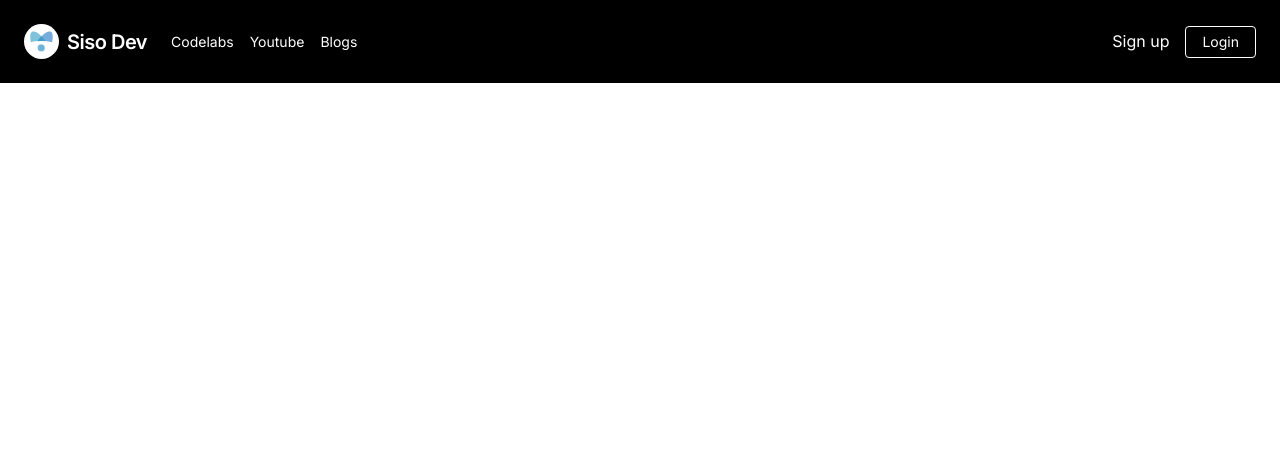
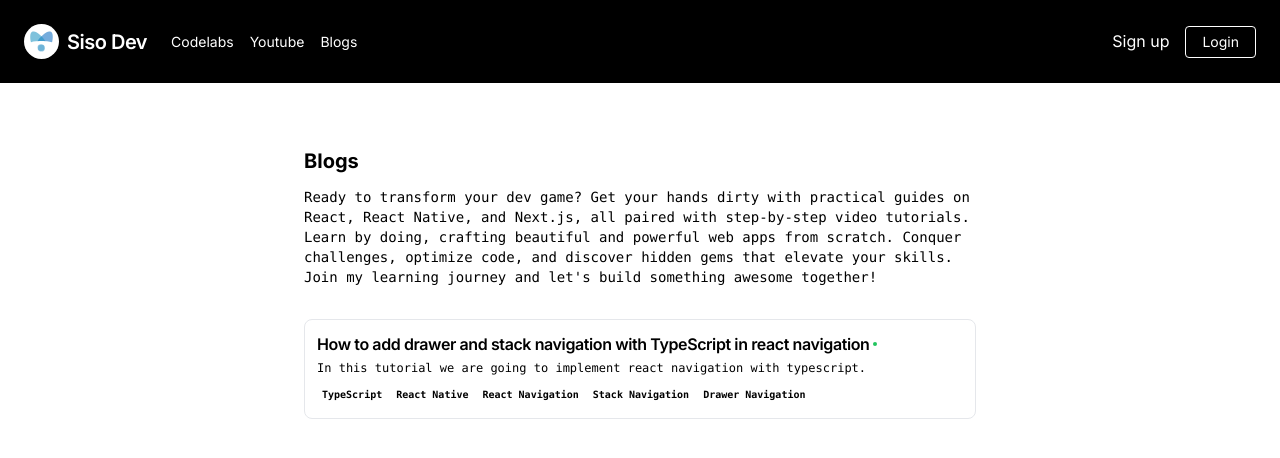
Before and after one commit to sisoalbert/sisodev, a Next.js app: page /blogs in a window 1280 px wide. Shown: the top 458 px of the page. Built offline with nearby package versions, Linux system fonts and the light colour scheme.

Commit message:
Added blogs

```diff
--- a/app/blogs/[id]/page.tsx
+++ b/app/blogs/[id]/page.tsx
@@ -1,11 +1,28 @@
+import { Section } from "@/components/ui/section";
+import UnprotectedNav from "@/components/ui/unprotectednav";
 import React from "react";
 
 export default function page({ params }: { params: { id: string } }) {
   return (
     <div>
-      <>
-        <h1>Blog {params.id}</h1>
-      </>
+      <UnprotectedNav />
+      <main className="container relative mx-auto scroll-my-12 overflow-auto p-4 print:p-12 md:p-16">
+        <section className="mx-auto w-full max-w-2xl space-y-8 bg-white print:space-y-6 h-screen overflow-auto">
+          <Section>
+            <h2 className="text-xl font-bold">{params.id}</h2>
+            <p className="text-pretty font-mono text-sm text-muted-foreground">
+              Craving a deeper understanding of cutting-edge web development?
+              Look no further! Master the powerful trio of React, React Native,
+              and Next.js with these code lab and accompanying YouTube videos.
+              Dive into practical tutorials, insightful breakdowns, and
+              real-world code examples, all presented in a clear and engaging
+              style. Whether you're a coding newbie or seasoned pro, there's
+              something for everyone to learn and grow. Let's unlock the secrets
+              of building dynamic, user-friendly applications together!{" "}
+            </p>
+          </Section>
+        </section>
+      </main>
     </div>
   );
 }
--- a/app/blogs/drawerandstacknavigation/page.tsx
+++ b/app/blogs/drawerandstacknavigation/page.tsx
@@ -1,3 +1,4 @@
+import { Section } from "@/components/ui/section";
 import UnprotectedNav from "@/components/ui/unprotectednav";
 import React from "react";
 
@@ -5,7 +6,38 @@ export default function page() {
   return (
     <div>
       <UnprotectedNav />
-      <main className="container relative mx-auto scroll-my-12 overflow-auto p-4 print:p-12 md:p-16"></main>
+      <main className="container relative mx-auto scroll-my-12 overflow-auto p-4 print:p-12 md:p-16">
+        <section className="mx-auto w-full max-w-2xl space-y-8 bg-white print:space-y-6 h-screen overflow-auto">
+          <Section>
+            <h2 className="text-xl font-bold">
+              How to add drawer and stack navigation with TypeScript in react
+              navigation
+            </h2>
+            <p className="text-pretty font-mono text-sm text-muted-foreground">
+              This repository provides a well-structured and type-safe
+              implementation of a drawer navigation using React Navigation.{" "}
+            </p>
+          </Section>
+          <Section>
+            <div className="bg-white rounded-lg shadow-md p-4 flex items-center justify-between">
+              <div className="flex flex-col items-start">
+                <h3 className="text-lg font-medium text-gray-900">
+                  TypedDrawerNavigationApp
+                </h3>
+                <p className="text-sm text-gray-500">
+                  Drawer and stack navigation with TypeScript
+                </p>
+              </div>
+              <a
+                href="https://github.com/sisoalbert/TypedDrawerNavigationApp"
+                className="bg-blue-500 hover:bg-blue-700 text-white font-bold py-2 px-4 rounded"
+              >
+                View on GitHub
+              </a>
+            </div>
+          </Section>
+        </section>
+      </main>
     </div>
   );
 }
--- a/app/blogs/page.tsx
+++ b/app/blogs/page.tsx
@@ -1,3 +1,5 @@
+import { BlogCard } from "@/components/blog-card";
+import { Section } from "@/components/ui/section";
 import UnprotectedNav from "@/components/ui/unprotectednav";
 import React from "react";
 
@@ -5,7 +7,40 @@ export default function page() {
   return (
     <div>
       <UnprotectedNav />
-      <main className="container relative mx-auto scroll-my-12 overflow-auto p-4 print:p-12 md:p-16"></main>
+      <main className="container relative mx-auto scroll-my-12 overflow-auto p-4 print:p-12 md:p-16">
+        <section className="mx-auto w-full max-w-2xl space-y-8 bg-white print:space-y-6 h-screen overflow-auto">
+          <Section>
+            <h2 className="text-xl font-bold">Blogs</h2>
+            <p className="text-pretty font-mono text-sm text-muted-foreground">
+              Ready to transform your dev game? Get your hands dirty with
+              practical guides on React, React Native, and Next.js, all paired
+              with step-by-step video tutorials. Learn by doing, crafting
+              beautiful and powerful web apps from scratch. Conquer challenges,
+              optimize code, and discover hidden gems that elevate your skills.
+              Join my learning journey and let's build something awesome
+              together!
+            </p>
+          </Section>
+          <Section>
+            <BlogCard
+              title={
+                "How to add drawer and stack navigation with TypeScript in react navigation"
+              }
+              description={
+                "In this tutorial we are going to implement react navigation with typescript."
+              }
+              tags={[
+                "TypeScript",
+                "React Native",
+                "React Navigation",
+                "Stack Navigation",
+                "Drawer Navigation",
+              ]}
+              link="/blogs/drawerandstacknavigation"
+            />
+          </Section>
+        </section>
+      </main>
     </div>
   );
 }
--- a/app/codelabs/page.tsx
+++ b/app/codelabs/page.tsx
@@ -1,15 +1,28 @@
+import { Section } from "@/components/ui/section";
+import UnprotectedNav from "@/components/ui/unprotectednav";
 import React from "react";
 
 export default function page() {
   return (
     <div>
-      All code labs
-      <br />
-      <a href="https://github.com/siso-dev/sisodev/tree/main/app/codelabs">
-        https://github.com/siso-dev/sisodev/tree/main/app/codelabs
-      </a>
-      <br />
-      <a href="https://sisodev.com/codelabs">https://sisodev.com/codelabs</a>
+      <UnprotectedNav />
+      <main className="container relative mx-auto scroll-my-12 overflow-auto p-4 print:p-12 md:p-16">
+        <section className="mx-auto w-full max-w-2xl space-y-8 bg-white print:space-y-6 h-screen overflow-auto">
+          <Section>
+            <h2 className="text-xl font-bold">Code Labs</h2>
+            <p className="text-pretty font-mono text-sm text-muted-foreground">
+              Craving a deeper understanding of cutting-edge web development?
+              Look no further! Master the powerful trio of React, React Native,
+              and Next.js with these code lab and accompanying YouTube videos.
+              Dive into practical tutorials, insightful breakdowns, and
+              real-world code examples, all presented in a clear and engaging
+              style. Whether you're a coding newbie or seasoned pro, there's
+              something for everyone to learn and grow. Let's unlock the secrets
+              of building dynamic, user-friendly applications together!{" "}
+            </p>
+          </Section>
+        </section>
+      </main>
     </div>
   );
 }
--- a/app/page.tsx
+++ b/app/page.tsx
@@ -20,14 +20,7 @@ export default function Page() {
   return (
     <>
       <UnprotectedNav />
-
       <main className="container relative mx-auto scroll-my-12 overflow-auto p-4 print:p-12 md:p-16">
-        <Link href="/blogs/todoapp">TODO APP</Link>
-        <br />
-        <Link href="/codelabs/newupdatesreactnative73">
-          NEW UPDATES REACT NATIVE 7.3
-        </Link>
-
         <section className="mx-auto w-full max-w-2xl space-y-8 bg-white print:space-y-6">
           <div className="flex items-center justify-between">
             <div className="flex-1 space-y-1.5">
--- /dev/null
+++ b/components/blog-card.tsx
@@ -0,0 +1,50 @@
+import {
+  Card,
+  CardHeader,
+  CardContent,
+  CardDescription,
+  CardTitle,
+} from "./ui/card";
+import { Badge } from "./ui/badge";
+import Link from "next/link";
+
+interface Props {
+  title: string;
+  description: string;
+  tags: readonly string[];
+  link: string;
+}
+
+export function BlogCard({ title, description, tags, link }: Props) {
+  return (
+    <Link href={link}>
+      <Card className="flex flex-col overflow-hidden border border-muted p-3 hover:bg-slate-50">
+        <CardHeader className="">
+          <div className="space-y-1">
+            <CardTitle className="text-base inline-flex items-center gap-1 hover:underline">
+              {title}
+              <span className="size-1 rounded-full bg-green-500"></span>
+            </CardTitle>
+            <div className="hidden font-mono text-xs underline print:visible"></div>
+            <CardDescription className="font-mono text-xs">
+              {description}
+            </CardDescription>
+          </div>
+        </CardHeader>
+        <CardContent className="mt-auto flex">
+          <div className="mt-2 flex flex-wrap gap-1">
+            {tags.map((tag) => (
+              <Badge
+                className="px-1 py-0 text-[10px]"
+                variant="secondary"
+                key={tag}
+              >
+                {tag}
+              </Badge>
+            ))}
+          </div>
+        </CardContent>
+      </Card>
+    </Link>
+  );
+}
--- a/components/command-menu.tsx
+++ b/components/command-menu.tsx
@@ -34,7 +34,7 @@ export const CommandMenu = ({ links }: Props) => {
   }, []);
 
   return (
-    <>
+    <div>
       <p className="fixed bottom-0 left-0 right-0 hidden border-t border-t-muted bg-white p-1 text-center text-sm text-muted-foreground print:hidden xl:block">
         Press{" "}
         <kbd className="pointer-events-none inline-flex h-5 select-none items-center gap-1 rounded border bg-muted px-1.5 font-mono text-[10px] font-medium text-muted-foreground opacity-100">
@@ -80,6 +80,6 @@ export const CommandMenu = ({ links }: Props) => {
           <CommandSeparator />
         </CommandList>
       </CommandDialog>
-    </>
+    </div>
   );
 };
--- a/components/ui/unprotectednav.tsx
+++ b/components/ui/unprotectednav.tsx
@@ -5,12 +5,15 @@ import Link from "next/link";
 export default function UnprotectedNav() {
   return (
     <nav className="flex items-center justify-between flex-wrap bg-black p-6">
-      <div className="flex items-center flex-shrink-0 text-white mr-6">
+      <Link
+        href="/"
+        className="flex items-center flex-shrink-0 text-white mr-6"
+      >
         <SisoDevIcon />
         <span className="font-semibold text-xl tracking-tight pl-2">
           Siso Dev
         </span>
-      </div>
+      </Link>
       <div className="block lg:hidden">
         <button className="flex items-center px-3 py-2 border rounded text-slate-50 hover:text-slate-50">
           <svg
```
